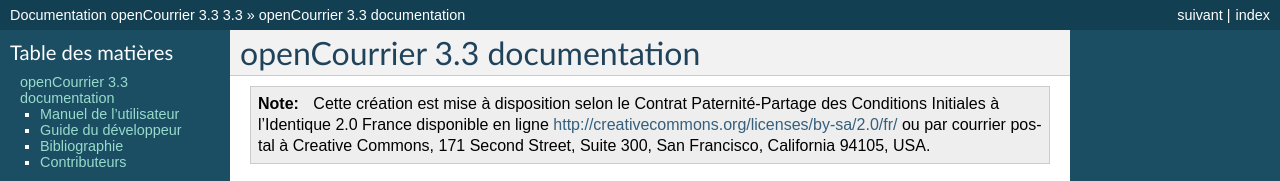
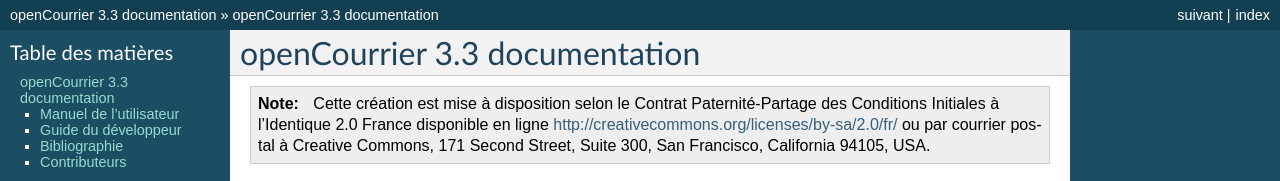
Before and after one commit to vcollette/opencourrier-documentation, a Sphinx documentation site: the page built from source/index.rst, in a window 1280 px wide and 900 px high. Shown: the top 181 px of the window. Built offline with Sphinx 7.4.7, drawn with Linux system fonts in a browser that asks for light colours; some of the changed text lies outside the part shown.

Commit message:
Mise en cohérences des documentations

```diff
--- a/source/conf.py
+++ b/source/conf.py
@@ -1,7 +1,6 @@
 # -*- coding: utf-8 -*-
 #
-# opencourrier documentation build configuration file, created by
-# sphinx-quickstart on Fri Oct  1 11:15:18 2010.
+# opencourrier documentation build configuration file.
 #
 # This file is execfile()d with the current directory set to its containing dir.
 #
@@ -103,7 +102,7 @@
 
 # The name for this set of Sphinx documents.  If None, it defaults to
 # "<project> v<release> documentation".
-#html_title = None
+html_title = project+" documentation"
 
 # A shorter title for the navigation bar.  Default is the same as html_title.
 #html_short_title = None
--- a/source/manuel_utilisateur/index.rst
+++ b/source/manuel_utilisateur/index.rst
@@ -3,7 +3,6 @@
 #######################
 Manuel de l'utilisateur
 #######################
-
 
 .. toctree::
     :numbered:
```
Also changed, not shown: README.rst (line endings or trailing spaces), source/index.rst (line endings or trailing spaces).
